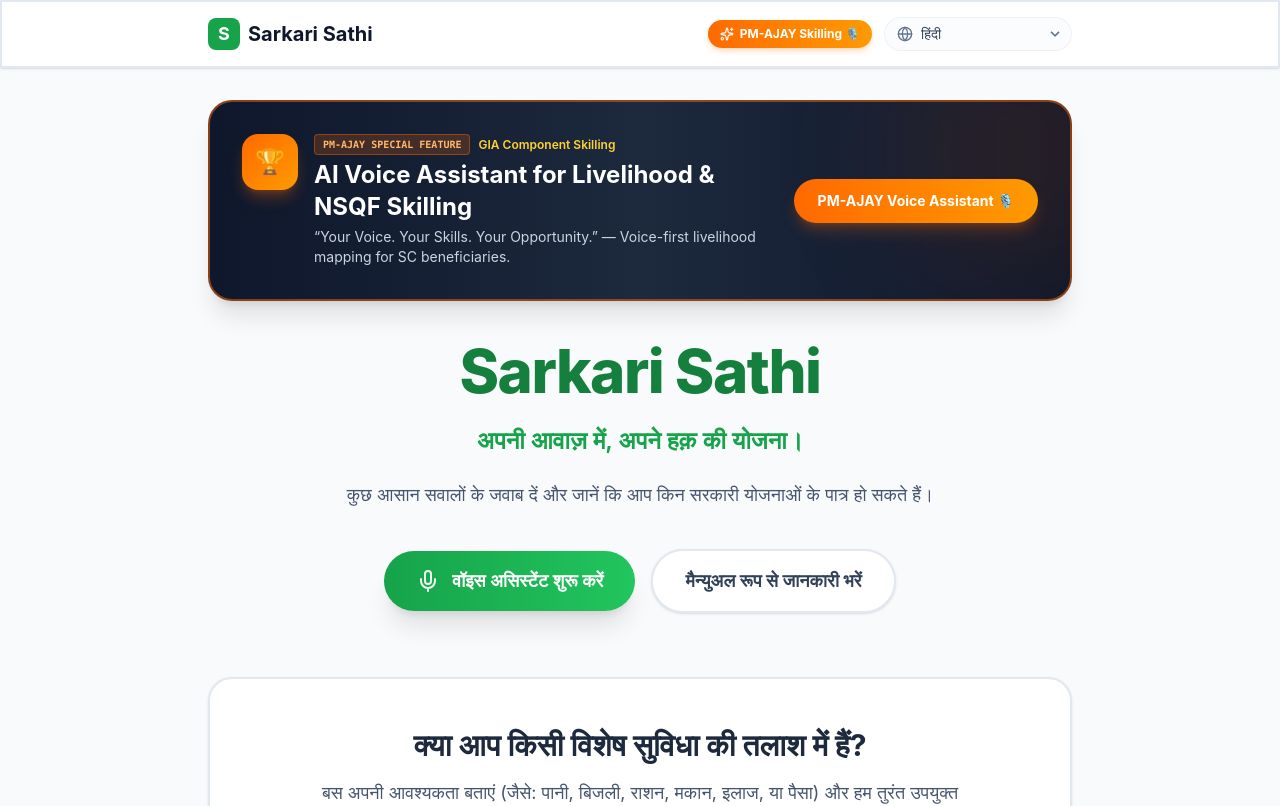
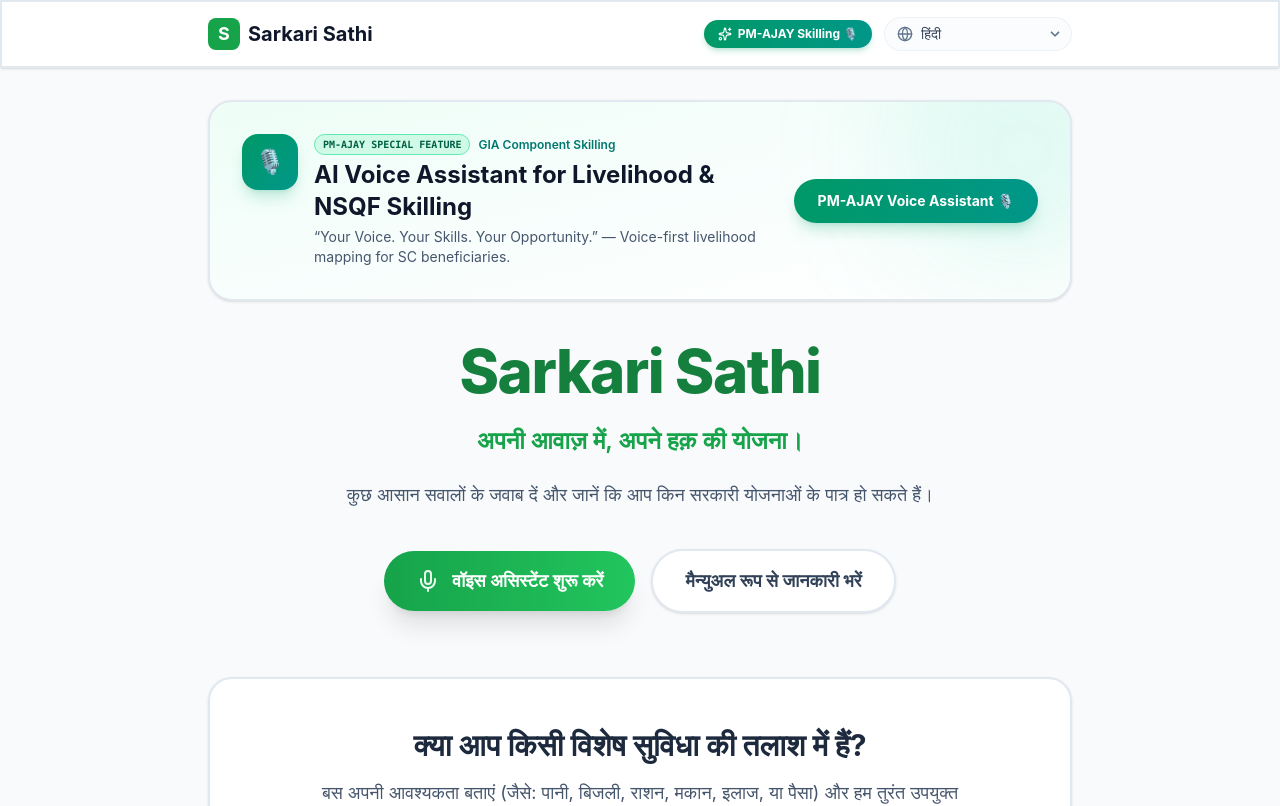
Before and after one commit to paritoshsen01/-sarkari-sathi, a React (Vite) app: page / in a window 1280 px wide. Shown: the top 806 px of the page. Built offline with nearby package versions, Linux system fonts and the light colour scheme.

Commit message:
style: align home page feature banner and header badge to light emerald glassmorphism theme

```diff
--- a/src/App.tsx
+++ b/src/App.tsx
@@ -90,7 +90,7 @@
             {/* PM-AJAY Skilling Navigation Badge */}
             <button
               onClick={handleStartSihSkilling}
-              className="flex items-center gap-1.5 bg-gradient-to-r from-orange-500 to-amber-500 hover:from-orange-600 hover:to-amber-600 text-white text-xs font-bold px-3 py-1.5 rounded-full shadow-md shadow-orange-500/20 transition-all hover:scale-105"
+              className="flex items-center gap-1.5 bg-gradient-to-r from-emerald-600 to-teal-600 hover:from-emerald-700 hover:to-teal-700 text-white text-xs font-bold px-3.5 py-1.5 rounded-full shadow-md shadow-emerald-600/20 transition-all hover:scale-105"
             >
               <Sparkles className="w-3.5 h-3.5" />
               <span>PM-AJAY Skilling 🎙️</span>
--- a/src/components/Home.tsx
+++ b/src/components/Home.tsx
@@ -21,31 +21,31 @@
       {/* PM-AJAY GIA Special Feature Banner */}
       <div
         onClick={onStartSihSkilling}
-        className="bg-gradient-to-r from-slate-900 via-slate-800 to-slate-900 border-2 border-orange-500/50 rounded-3xl p-6 md:p-8 mb-10 cursor-pointer shadow-xl hover:border-orange-400 transition-all hover-lift relative overflow-hidden group"
+        className="glass-panel border-2 border-emerald-300/80 bg-gradient-to-br from-emerald-50/90 via-teal-50/50 to-white rounded-3xl p-6 md:p-8 mb-10 cursor-pointer shadow-lg hover:shadow-xl hover:border-emerald-400 transition-all hover-lift relative overflow-hidden group"
       >
-        <div className="absolute top-0 right-0 w-64 h-64 bg-orange-500/10 rounded-full blur-3xl -mr-20 -mt-20"></div>
+        <div className="absolute top-0 right-0 w-64 h-64 bg-emerald-400/10 rounded-full blur-3xl -mr-20 -mt-20"></div>
         <div className="flex flex-col sm:flex-row items-center justify-between gap-6 relative z-10">
           <div className="flex items-start gap-4">
-            <div className="w-14 h-14 bg-gradient-to-br from-orange-500 to-amber-500 rounded-2xl flex items-center justify-center text-white text-2xl flex-shrink-0 shadow-lg shadow-orange-500/30 group-hover:scale-105 transition-transform">
-              🏆
+            <div className="w-14 h-14 bg-gradient-to-br from-emerald-600 to-teal-600 rounded-2xl flex items-center justify-center text-white text-2xl flex-shrink-0 shadow-lg shadow-emerald-600/20 group-hover:scale-105 transition-transform">
+              🎙️
             </div>
             <div>
               <div className="flex items-center gap-2 mb-1">
-                <span className="bg-orange-500/20 text-orange-300 border border-orange-500/40 text-[10px] uppercase font-mono font-bold px-2 py-0.5 rounded">
+                <span className="bg-emerald-100 text-emerald-800 border border-emerald-300 text-[10px] uppercase font-mono font-bold px-2 py-0.5 rounded-full">
                   PM-AJAY Special Feature
                 </span>
-                <span className="text-xs text-amber-300 font-semibold">GIA Component Skilling</span>
+                <span className="text-xs text-teal-700 font-semibold">GIA Component Skilling</span>
               </div>
-              <h2 className="text-2xl font-bold text-white group-hover:text-orange-300 transition-colors">
+              <h2 className="text-2xl font-bold text-slate-900 group-hover:text-emerald-700 transition-colors">
                 AI Voice Assistant for Livelihood & NSQF Skilling
               </h2>
-              <p className="text-sm text-slate-300 mt-1 max-w-xl">
+              <p className="text-sm text-slate-600 mt-1 max-w-xl">
                 “Your Voice. Your Skills. Your Opportunity.” — Voice-first livelihood mapping for SC beneficiaries.
               </p>
             </div>
           </div>
 
-          <button className="bg-gradient-to-r from-orange-500 to-amber-500 hover:from-orange-600 hover:to-amber-600 text-white font-bold px-6 py-3 rounded-full text-sm whitespace-nowrap shadow-lg shadow-orange-500/25 flex items-center gap-2 group-hover:translate-x-1 transition-all">
+          <button className="bg-gradient-to-r from-emerald-600 to-teal-600 hover:from-emerald-700 hover:to-teal-700 text-white font-bold px-6 py-3 rounded-full text-sm whitespace-nowrap shadow-lg shadow-emerald-600/20 flex items-center gap-2 group-hover:translate-x-1 transition-all">
             <span>PM-AJAY Voice Assistant 🎙️</span>
           </button>
         </div>
--- a/src/components/VoiceAssistant.tsx
+++ b/src/components/VoiceAssistant.tsx
@@ -207,7 +207,7 @@
               <button
                 onClick={() => handleAnswer(textInput)}
                 disabled={!textInput.trim()}
-                className="bg-slate-900 text-white px-6 py-3 rounded-xl hover:bg-slate-800 disabled:opacity-50 disabled:cursor-not-allowed transition-colors flex items-center gap-2"
+                className="bg-emerald-600 text-white px-6 py-3 rounded-xl hover:bg-emerald-700 disabled:opacity-50 disabled:cursor-not-allowed transition-colors flex items-center gap-2 shadow-md shadow-emerald-600/20"
               >
                 <Send className="w-5 h-5" />
                 <span className="hidden sm:inline">{content.send}</span>
```
